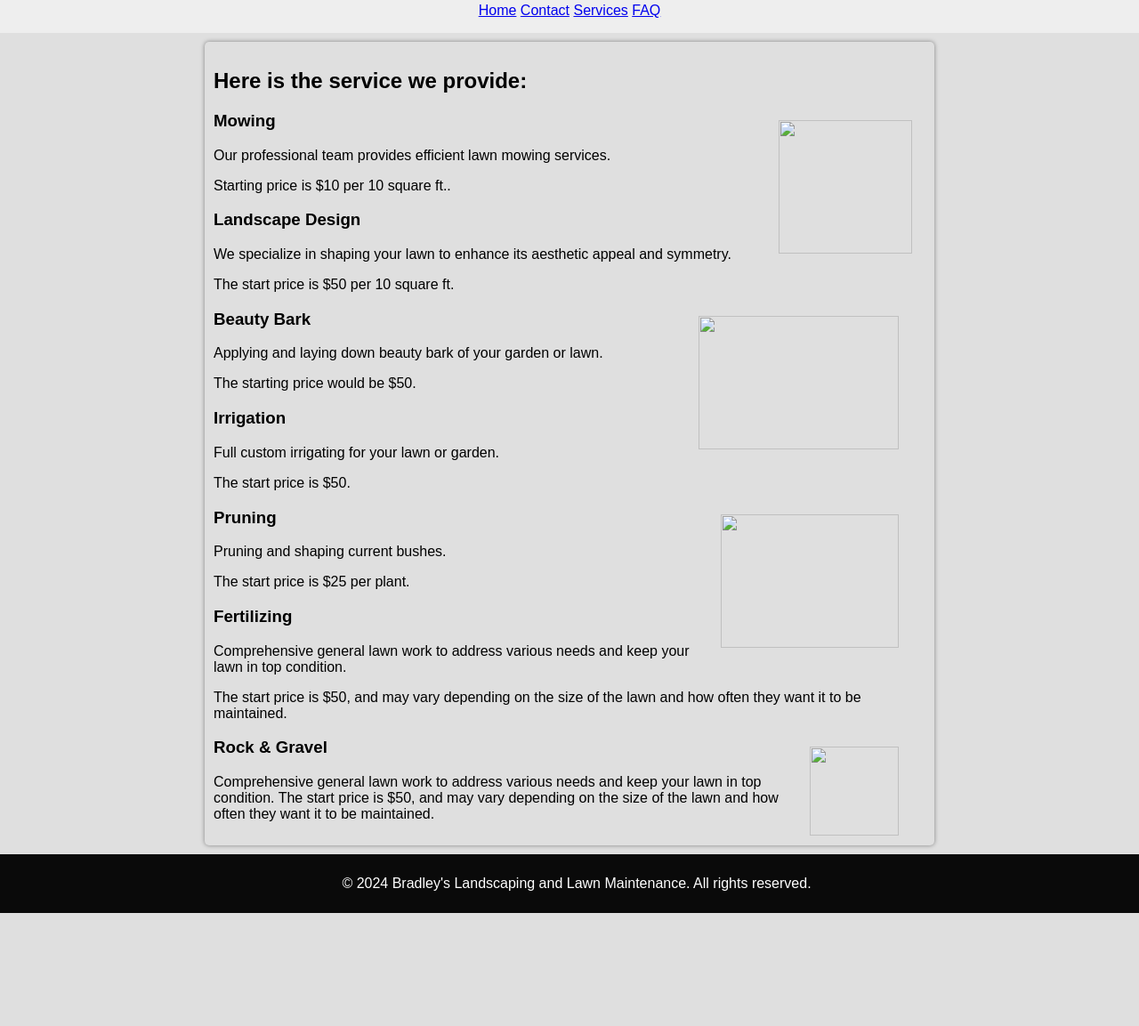
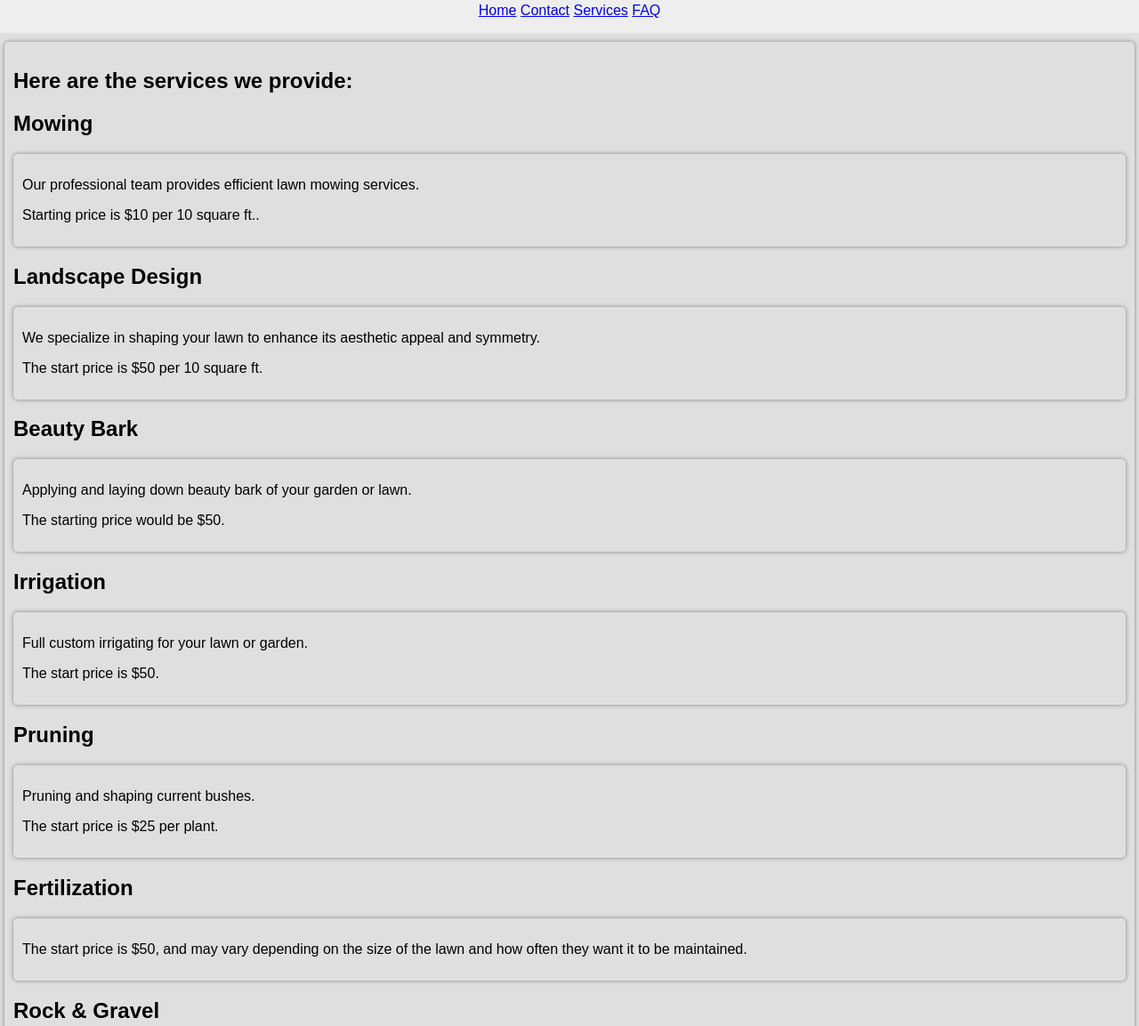
Before and after one commit to AceGodAllDay/AceGodAllDay.github.io, a plain HTML site: page Services.html in a window 1280 px wide. Shown: the part 333-1486 px from the top of the page at 89% size. Before the commit the page ends 1359 px from the top, so only its background shows below. Drawn offline with Linux system fonts and the light colour scheme.

Commit message:
Update Services.html

```diff
--- a/Services.html
+++ b/Services.html
@@ -10,7 +10,7 @@
 
 <body>
     <header>
-        <h1>Garding's Landscaping and Lawn Maintenance</h1>
+        <h1>Garding Landscaping and Maintenance</h1>
     </header>
 
     <nav>
@@ -19,59 +19,62 @@
         <a href="Services.html">Services</a>
         <a href="FAQ.html">FAQ</a>
     </nav>
-
-   <section class = small-border>
-        <h2>Here is the service we provide: </h2>
-
-        <article>
-            <img src="cartoonmower.jpg" width="150" height="150">
-            <h3>Mowing</h3>
+    <section>
+       <div class="wrapper">
+            <div class="title">
+                <h2>Here are the services we provide:</h2>
+            </div>
+            <div class="services-section">
+                <div class="card1">
+                    <h2>Mowing</h2>
+                    <section>
                         <p>Our professional team provides efficient lawn mowing services.</p>
                         <p> Starting price is $10 per 10 square ft..</p>
-        </article>
-
-        <article>
-            <h3>Landscape Design</h3>
+                    </section>
+                </div>
+                <div class="card2">
+                    <h2>Landscape Design</h2>
+                    <section>
                         <p>We specialize in shaping your lawn to enhance its aesthetic appeal and symmetry.</p>
                         <p>The start price is $50 per 10 square ft.</p>
-            <img src="">
-        </article>
-
-        <img src="mulch.jpg" position = "relative" width="225" height="150">
-        <article>
-            <h3>Beauty Bark</h3>
+                    </section>
+                </div>
+                <div class="card3">
+                    <h2>Beauty Bark</h2>
+                    <section>
                         <p>Applying and laying down beauty bark of your garden or lawn.</p>
                         <p>The starting price would be $50.</p>
-        </article>
-
-        <article>
-            <h3>Irrigation</h3>
+                    </section>
+                </div>
+                <div class="card4">
+                    <h2>Irrigation</h2>
+                    <section>
                         <p>Full custom irrigating for your lawn or garden.</p>
                         <p>The start price is $50.</p>
-            <img src="">
-        </article>
-
-        <img src="bush.jpg" width="200" height="150">
-        <article>
-            <h3>Pruning</h3>
+                    </section>
+                </div>
+                <div class="card5">
+                    <h2>Pruning</h2>
+                    <section>
                         <p>Pruning and shaping current bushes.</p>
                         <p>The start price is $25 per plant.</p>
-        </article>
-
-        <article>
-            <h3>Fertilizing</h3>
-            <p>Comprehensive general lawn work to address various needs and keep your lawn in top condition.</p>
-            <p>The start price is $50, and
-               may vary depending on the size of the lawn and how often they want it to be maintained.</p>
-               <img src="">
-        </article>
-
-        <article>
-            <img src="rock.jpg" width="100" height="100">
-            <h3>Rock & Gravel</h3>
+                    </section>
+                </div>
+                <div class="card6">
+                    <h2>Fertilization</h2>
+                    <section>
+                        <p>The start price is $50, and may vary depending on the size of the lawn and how often they want it to be maintained.</p>
+                    </section>
+                </div>
+                <div class="card7">
+                    <h2>Rock & Gravel</h2>
+                    <section>
                     <p>Comprehensive general lawn work to address various needs and keep your lawn in top condition. The start price is $50, and
                     may vary depending on the size of the lawn and how often they want it to be maintained.</p>
-        </article>
+                    </section>
+                </div>
+            </div>
+        </div>
     </section>
 
 
```
Lines whose indentation alone changed are shown as unchanged.
